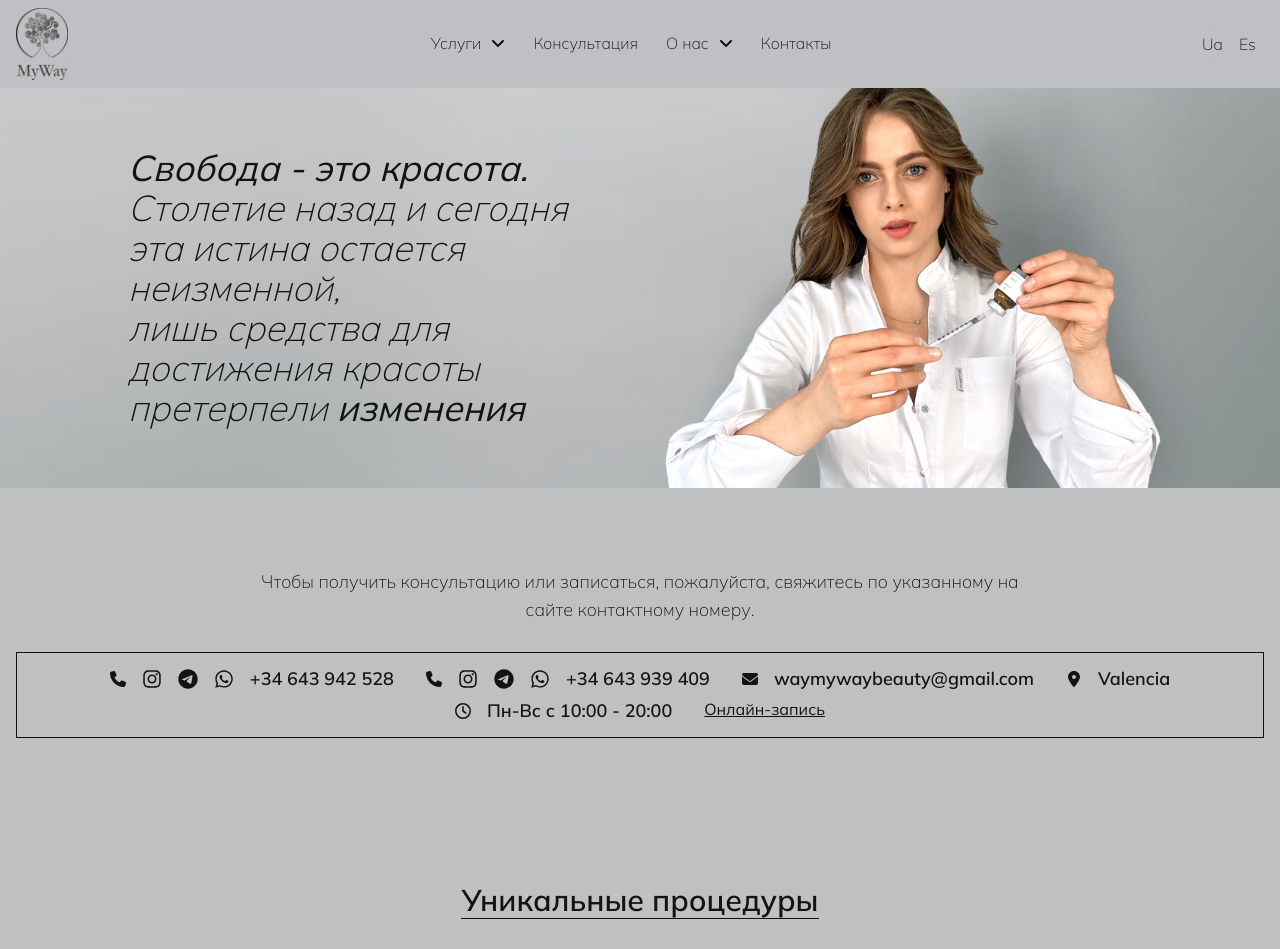
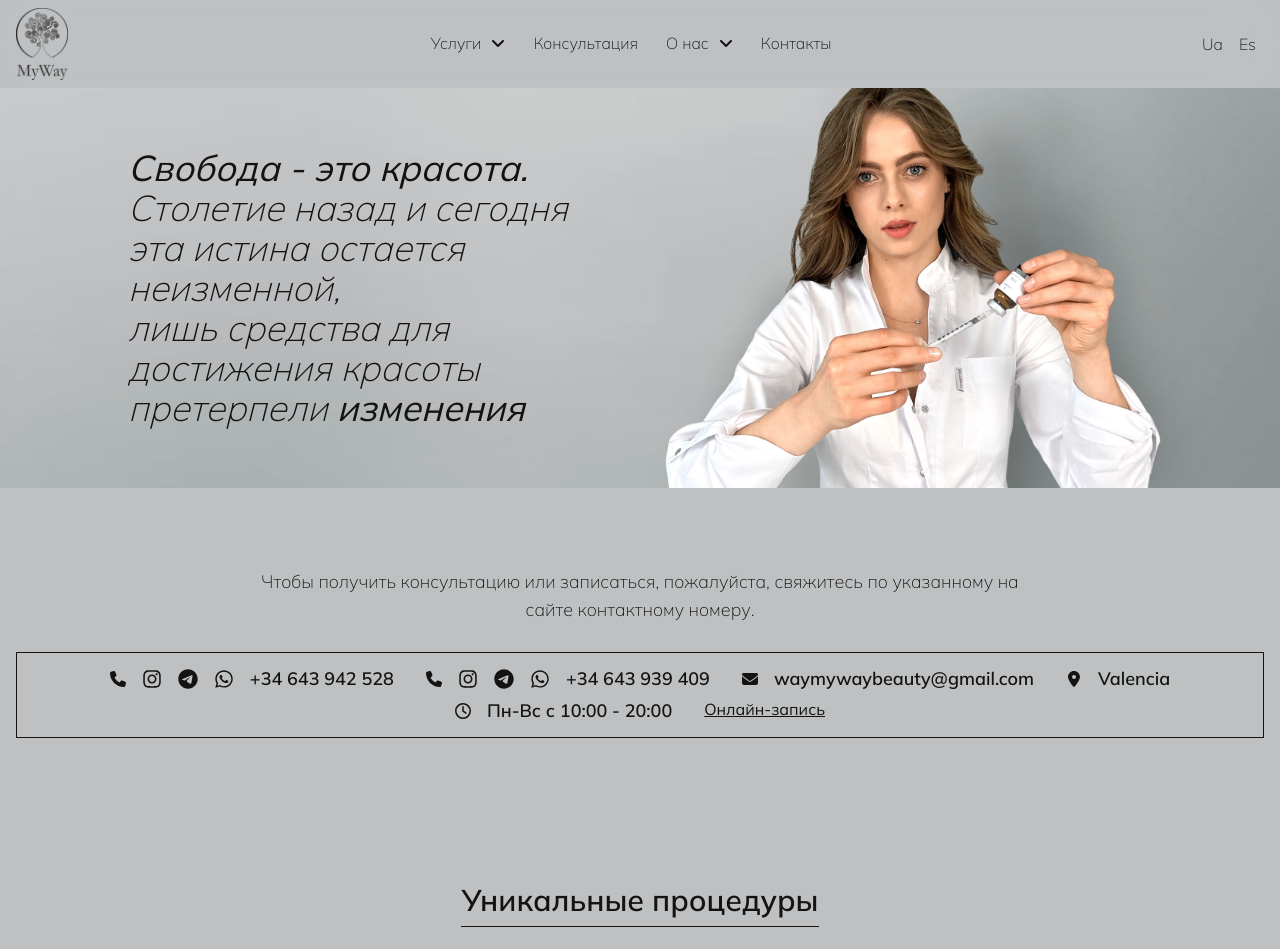
Before and after one commit to KirillUnited/beautymyway-app, a Next.js app: page / in a window 1280 px wide. Shown: the top 949 px of the page. Built offline with nearby package versions, Linux system fonts and the light colour scheme.

Commit message:
Update section title

```diff
--- a/src/styles/globals.scss
+++ b/src/styles/globals.scss
@@ -16,7 +16,7 @@
         @apply flex flex-col gap-2 items-center max-w-xl mx-auto text-center pt-12 lg:pt-16 pb-8;
     }
     .section-title {
-        @apply text-2xl md:text-3xl font-semibold leading-normal border-b border-b-primary;
+        @apply text-2xl md:text-3xl font-semibold leading-normal border-b border-b-primary pb-2;
     }
     .section-description {
         @apply text-base font-light;
--- a/src/styles/post.module.scss
+++ b/src/styles/post.module.scss
@@ -5,7 +5,7 @@
     h2,
     h3,
     h4 {
-        @apply self-center text-center pt-10 pb-4 text-2xl md:text-3xl font-semibold leading-normal border-b border-b-secondary;
+        @apply self-center text-center pt-10 pb-4 text-2xl md:text-3xl font-semibold leading-normal border-b border-b-primary;
     }
     ul,
     ol {
```
